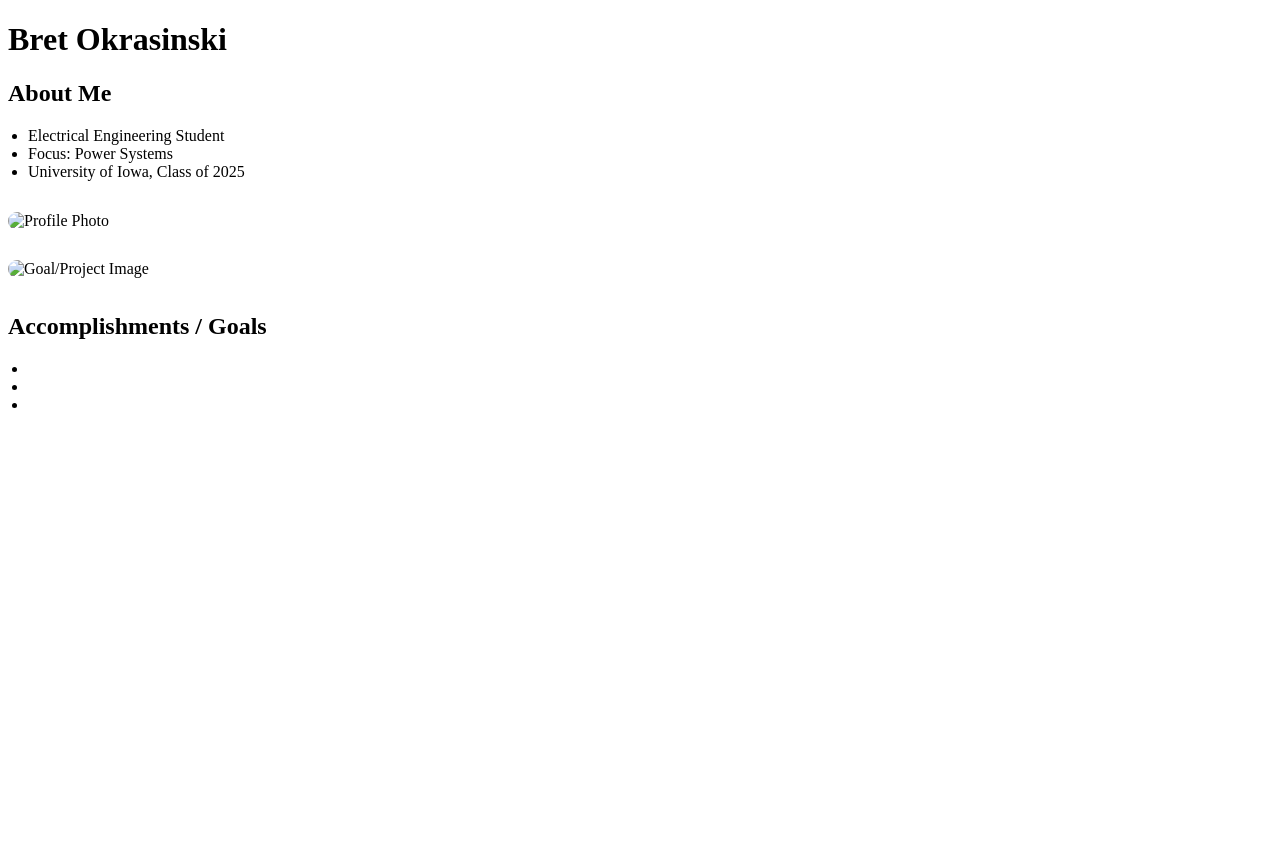
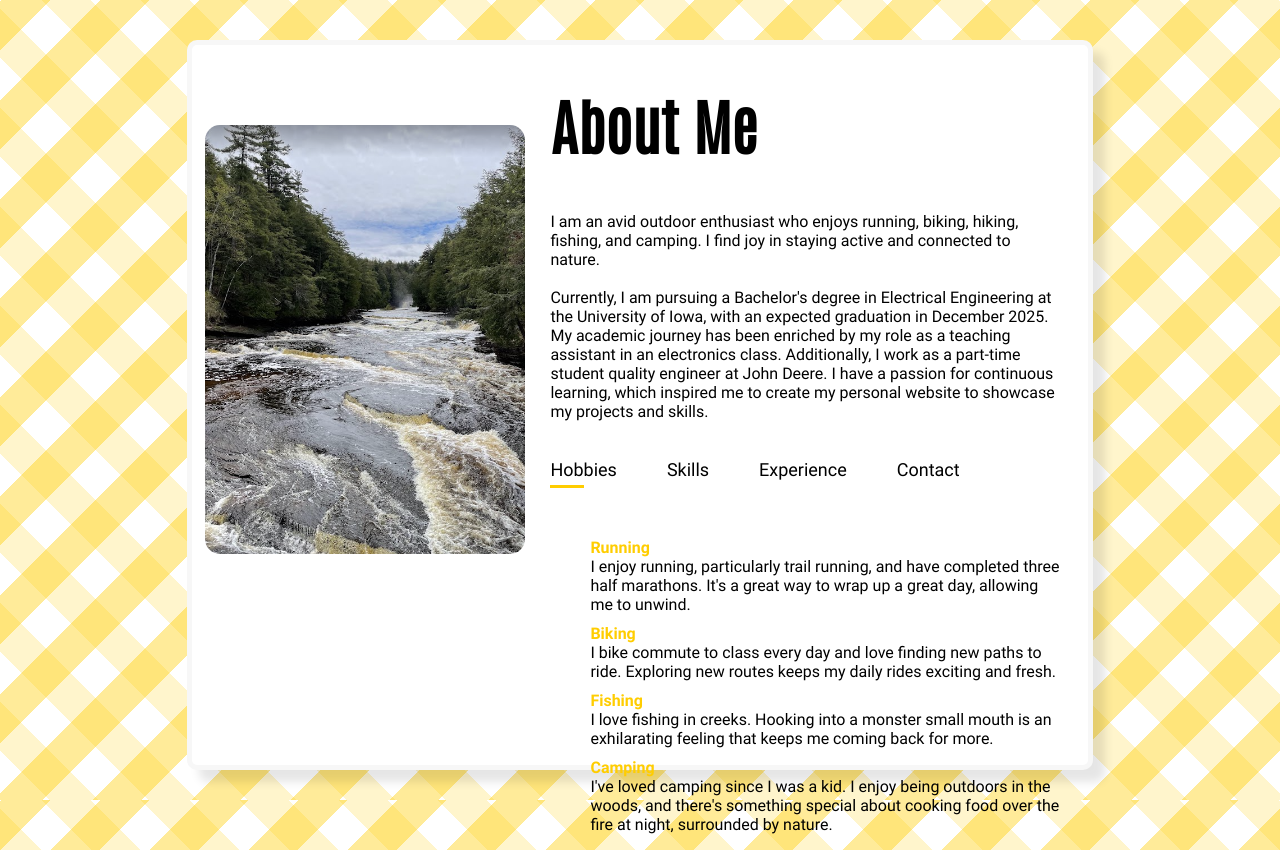
Before and after one commit to BretOaks/ece4880-lab3-portfolio, a plain HTML site: page brets-page.html in a window 1280 px wide. Before the commit the page ends 800 px from the top, so only its background shows below. Drawn offline with Linux system fonts and the light colour scheme.

Commit message:
Merge branch 'main' into Brets-Branch

```diff
--- a/brets-page.html
+++ b/brets-page.html
@@ -1,38 +1,65 @@
 <!DOCTYPE html>
 <html lang="en">
 <head>
-  <meta charset="UTF-8" />
-  <meta name="viewport" content="width=device-width, initial-scale=1.0"/>
-  <title>Bret Okrasinski</title>
-  <link rel="stylesheet" href="style/brets-style.css" />
+    <meta charset="UTF-8">
+    <meta name="viewport" content="width=device-width, initial-scale=1.0">
+    <title>Joe's Page</title>
+
+    <link rel="stylesheet" href="style/joes-styles.css">
+
 </head>
 <body>
-  <div class="header">
-    <h1>Bret Okrasinski</h1>
-  </div>
 
-  <div class="main-container">
-    <!-- Left Side: About Me Section -->
-    <div class="box">
-      <h2>About Me</h2>
-      <ul style="padding-left: 20px;">
-        <li>Electrical Engineering Student</li>
-        <li>Focus: Power Systems </li>
-        <li>University of Iowa, Class of 2025</li>
-      </ul>
-      <img src="assets/your-photo1.jpg" alt="Profile Photo" style="width: 80%; margin: 15px auto; border-radius: 10px;" />
+<div class="main-container">
+    <div class="col-1">
+        <img src="assets/river.png" alt="Photo of a river in Michigan">
+    </div>
+    <div class="col-2">
+        <h1 class="sub-title">About Me</h1>
+        <p>
+            I am an avid outdoor enthusiast who enjoys running, biking, hiking, fishing, and camping. I find joy in staying active and connected to nature. <br><br>Currently, I am pursuing a Bachelor's degree in Electrical Engineering at the University of Iowa, with an expected graduation in December 2025. My academic journey has been enriched by my role as a teaching assistant in an electronics class. Additionally, I work as a part-time student quality engineer at John Deere. I have a passion for continuous learning, which inspired me to create my personal website to showcase my projects and skills.
+            <br>
+        </p>
+
+        <div class="tab-titles">
+            <p class="tab-links active-link" onclick="opentab(event, 'hobbies')">Hobbies</p>
+            <p class="tab-links" onclick="opentab(event, 'skills')">Skills</p>
+            <p class="tab-links" onclick="opentab(event, 'experience')">Experience</p>
+            <p class="tab-links" onclick="opentab(event, 'contact')">Contact</p>
+        </div>
+        <div class="tab-contents active-tab" id="hobbies">
+            <ul>
+                <li><span>Running</span><br>I enjoy running, particularly trail running, and have completed three half marathons. It's a great way to wrap up a great day, allowing me to unwind.</li>
+                <li><span>Biking</span><br>I bike commute to class every day and love finding new paths to ride. Exploring new routes keeps my daily rides exciting and fresh.</li>
+                <li><span>Fishing</span><br>I love fishing in creeks. Hooking into a monster small mouth is an exhilarating feeling that keeps me coming back for more.</li>
+                <li><span>Camping</span><br>I've loved camping since I was a kid. I enjoy being outdoors in the woods, and there's something special about cooking food over the fire at night, surrounded by nature.</li>
+            </ul>
+        </div>
+        <div class="tab-contents" id="skills">
+            <ul>
+                <li><span>LTspice</span><br>I have extensive experience using LTspice in both academic settings and as a teaching assistant. In my coursework, I've applied the software for various circuit simulations and analyses, gaining a deep understanding of its features. As a TA, I've also guided students who are new to the software, helping them develop confidence in circuit modeling and analysis.</li>
+                <li><span>Object Oriented Programming</span><br>Object-oriented programming has been a core aspect of my development journey. I've coded multiple games, including a retro-style asteroid game in C++ and a platformer using a game engine. These projects allowed me to apply principles like inheritance, encapsulation, and polymorphism while working on engaging, interactive games.</li>
+                <li><span>MATLAB</span><br>I've utilized MATLAB for a range of projects, including designing a PID controller and working on digital signal processing. These experiences have honed my ability to leverage MATLAB's powerful toolsets for real-world engineering applications, from control systems to signal analysis.</li>
+            </ul>
+        </div>
+        <div class="tab-contents" id="experience">
+            <ul>
+                <li><span>Part-time Student Quality Engineer</span><br>As a dynamic software developer at John Deere, I leverage Python, Ignition, and SQL within an Agile team to drive improvements in the company's Quality Management System.</li>
+                <li><span>Teaching Assistant</span><br>As a teaching assistant for two semesters in an electronics class, I've had the opportunity to guide students through hands-on learning by helping them construct circuits and conduct precise measurements. Serving as the lead lab instructor, I addressed student inquiries by breaking down complex concepts into easily understandable explanations.</li>
+                <li><span>Vice President</span><br>I currently serve as the vice president for the University of Iowa Fantasy Football Organization. In this role, I help lead the group's initiatives, maintain the website, and foster a collaborative environment where members can connect, share ideas, and grow personally.</li>
+            </ul>
+        </div>
+        <div class="tab-contents" id="contact">
+            <ul>
+                <li><span>Email</span><br>joemanternach18@gmail.com</li>
+            </ul>
+        </div>
     </div>
 
-    <!-- Right Side: Accomplishments / Goals -->
-    <div class="box">
-      <img src="assets/your-photo2.jpg" alt="Goal/Project Image" style="width: 80%; margin: 15px auto; border-radius: 10px;" />
-      <h2>Accomplishments / Goals</h2>
-      <ul style="padding-left: 20px;">
-        <li> </li>
-        <li> </li>
-        <li> </li>
-      </ul>
-    </div>
-  </div>
+</div>
+
 </body>
+
+<script src="js/joes-scripts.js"></script>
+
 </html>
```
